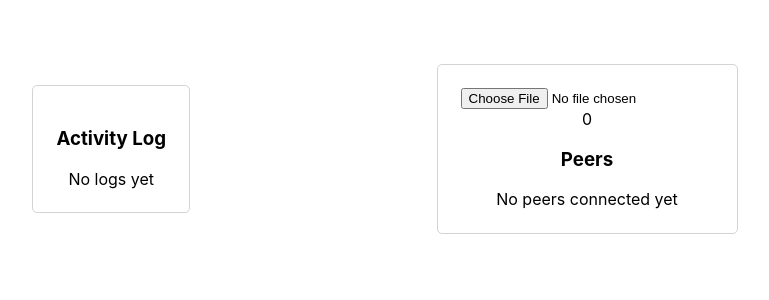
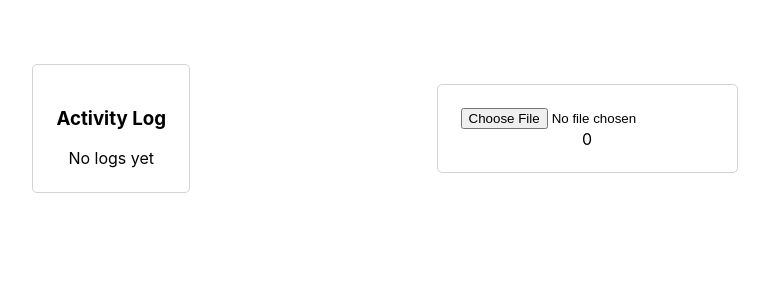
Before and after one commit to bruncanepa/peer-drop, a React (Create React App) app in the folder client/: page / in a window 1280 px wide. Shown: the top 300 px of the page, without its empty margins (255-1024 px from the left). Built offline with nearby package versions, Linux system fonts and the light colour scheme.

Commit message:
Dont show sender peers if none

```diff
--- a/client/src/components/Sender.tsx
+++ b/client/src/components/Sender.tsx
@@ -37,10 +37,10 @@ const Sender: FC<SenderProps> = () => {
         <Files files={files} onRemoveFile={onRemoveFile} />
 
         {files?.length && (
-          <button onClick={copyShareLink}>Copy link to share</button>
+          <button onClick={copyShareLink}>Copy room's link to share</button>
         )}
 
-        <Peers items={peers} />
+        {!!peers.length && <Peers items={peers} />}
 
         {sendingFiles && <span>Sending files...</span>}
       </Box>
```
